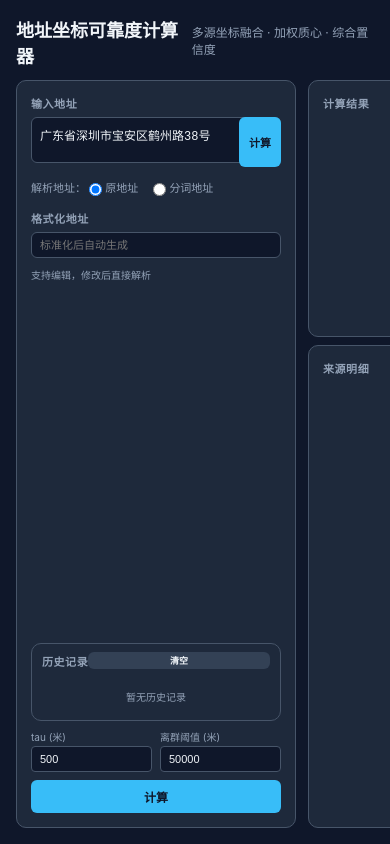
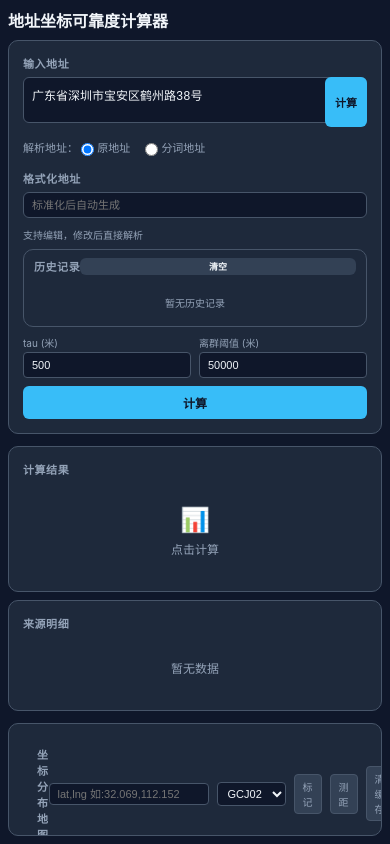
Before and after one commit to houpe/address-weight-calc, an Electron app: page index.html in a window 390 px wide. Drawn offline with Linux system fonts and the light colour scheme.

Commit message:
style: add mobile responsive layout for better phone compatibility

```diff
--- a/index.html
+++ b/index.html
@@ -193,6 +193,25 @@
     .map-container { flex: 1; display: flex; flex-direction: column; min-height: 0; overflow: hidden; }
     .map-container.hidden { display: none; }
     .address-mode { display: flex; flex-direction: column; gap: 6px; flex: 1; min-height: 0; }
+
+    /* Mobile Responsive */
+    @media (max-width: 768px) {
+      body { padding: 8px; }
+      .container { gap: 8px; }
+      .header h1 { font-size: 16px; }
+      .header .sub { display: none; }
+
+      .main { flex-direction: column; height: auto; overflow-y: auto; }
+      .col-input, .col-result, .col-map { width: 100%; flex-shrink: 1; }
+      .col-input { min-height: auto; }
+      .col-result { max-height: 400px; }
+      .col-map { height: 400px; }
+
+      .method-selector { flex-wrap: wrap; }
+      .method-btn { flex: 1 1 45%; margin-bottom: 4px; }
+
+      .info-grid { grid-template-columns: 1fr; }
+    }
   </style>
 </head>
 <body>
```
